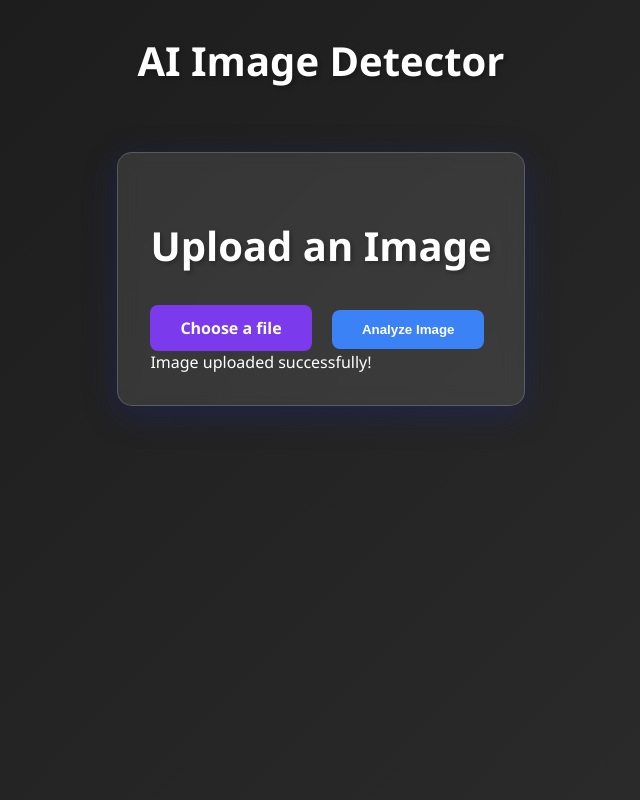
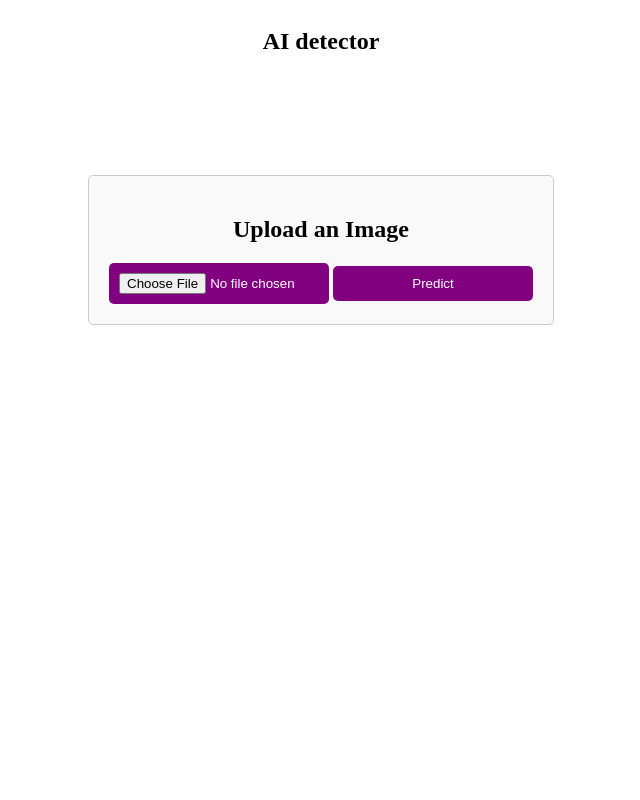
Before and after one commit to MukundVashisht2003/AI-Fake-Detection-, a Flask app: page / in a window 1280 px wide. Shown: the whole page, without its empty margins (319-959 px from the left). Run offline with Flask 3, Linux system fonts and the light colour scheme.

Commit message:
model and front end

```diff
--- a/Templates/index.html
+++ b/Templates/index.html
@@ -1,63 +1,22 @@
+
 
 
 <!DOCTYPE html>
 <html lang="en">
 <head>
+
     <meta charset="UTF-8">
-    <title>AI Image Detector</title>
-    <link rel="stylesheet" href="{{ url_for('static', filename='css/style.css') }}">
-</head>
-<body>
-    <h2>AI Image Detector</h2>
-    <div class="container">
-        <h2>Upload an Image</h2>
-        <form action="/" method="post" enctype="multipart/form-data">
-            <input type="file" name="image" id="file_input" accept="image/*" required>
-            <label for="file_input">Choose a file</label>
-            <button id="predict_button" type="submit">Analyze Image</button>
-            <div id="uploadStatus" class="upload-status">Image uploaded successfully!</div>
-        </form>
-    </div>
-
-    {% if prediction %}
-    <div id="reply">
-        <h2>Analysis Results</h2>
-        <p id="probability_real">Real Image Probability: {{ "%.2f" % (prediction.probability_real * 100) }}%</p>
-        <p id="probability_fake">AI-Generated Probability: {{ "%.2f" % (prediction.probability_fake * 100) }}%</p>
-    </div>
-    {% endif %}
-
-    <script>
-        document.addEventListener('DOMContentLoaded', function() {
-        const fileInput = document.getElementById('file_input');
-        const uploadStatus = document.getElementById('uploadStatus');
-
-        fileInput.addEventListener('change', function(e) {
-            if(e.target.files.length > 0) {
-                uploadStatus.style.display = 'block';
-                setTimeout(() => {
-                    uploadStatus.style.display = 'none';
-                }, 3000);
-            }
-        });
-
-        fileInput.value = null;
-    });
-    </script>
-</body>
-</html>
-
-
-
-<!-- /Users/mrbinit/Desktop/AI detect/templates/index.html -->
-
-<!-- <!DOCTYPE html>
-<html lang="en">
-<head>
-    <meta charset="UTF-8">
-    <title>AI Detection</title>
+    <title>Upload Image</title>
     <style>
-        .container {
+        body{
+            display: flex;
+            flex-direction: column;
+            justify-content: center;
+            align-items: center;
+            gap: 100px;
+            height: 100%;
+        }
+         .container {
             max-width: 600px;
             margin: auto;
             text-align: center;
@@ -86,90 +45,75 @@
             max-width: 100%;
             display: none;
         }
+        #file_input, #predict_button{
+            display: inline-block;
+            width: 200px;
+            padding: 10px;
+            border: none;
+            border-radius: 5px;
+            background-color: purple;
+            color: white;
+            cursor: pointer;
+            transition: all 0.3s ease-in-out; /* Animation effect */
+        }
+        #predict_button:hover {
+            /* Hover effect */
+            transform: scale(1.1); /* Scale up on hover */
+            background-color: #6a0dad; /* Darker shade of purple */
+        }
+        #reply {
+    margin-top: 20px;
+    display: flex;
+    flex-direction: column;
+    justify-content: center;
+    align-items: center;
+    width: 100%;
+    height: 50%;
+    padding: 20px;
+    border-radius: 5px;
+    background-color: #f0f0f0;
+    box-shadow: 0 2px 4px rgba(0, 0, 0, 0.1);
+}
+
+#reply h2 {
+    color: #333;
+    font-size: 24px;
+    margin-bottom: 10px;
+}
+
+#reply p {
+    font-size: 18px;
+    color: #666;
+    margin-bottom: 8px;
+}
+
     </style>
 </head>
 <body>
-    <div class="container">
-        <h1>AI Detection</h1>
-        <div id="drop_zone" class="drop_zone" ondragover="handleDragOver(event)" ondrop="handleFileSelect(event)">
-            Drag Image Here or Click to Upload
-        </div>
-        <img id="uploaded_image" src="" alt="Uploaded Image">
-        <form id="upload_form" enctype="multipart/form-data" style="display: none;">
-            <input type="file" name="image" id="file_input" accept="image/*" onchange="handleFileSelect(event)" ondrop="handleFileSelect(event)">
-        </form>
-        <button onclick="predictImage()">Predict</button>
-        <div id="loading" style="display: none;">
-            <img src="https://cdnjs.cloudflare.com/ajax/libs/semantic-ui/0.16.1/images/loader-large.gif" alt="Loading...">
-            <p>Loading...</p>
-        </div>
-        <div id="result" style="display: none;">
-            <h2>Prediction:</h2>
-            <p id="probability_real"></p>
-            <p id="probability_fake"></p>
-        </div>
+    <h2>AI detector</h2>
+   <div class="container">
+    <h2>Upload an Image</h2>
+    <form action="/" method="post" enctype="multipart/form-data">
+        <input id="file_input" type="file" name="image" accept="image/*" required>
+        <button id="predict_button" type="submit">Predict</button>
+    </form>
+   </div>
+
+    {% if prediction %}
+    <div id="reply">
+        <h2>Prediction:</h2>
+        <p id="probability_real">Image Real probability: {{ "%.2f" % (prediction.probability_real * 100) }}%</p>
+        <p id="probability_fake">Probability AI-generated: {{ "%.2f" % (prediction.probability_fake * 100) }}%</p>
     </div>
 
+    {% endif %}
     <script>
-        function handleDragOver(event) {
-            event.preventDefault();
-            event.stopPropagation();
-            event.target.classList.add('hover');
-            console.log("Here")
-        }
+        document.addEventListener('DOMContentLoaded', function() {
+            // Reset file input value to null on page load
+            document.getElementById('file_input').value = null;
+        });
 
-        function handleFileSelect(event) {
-            event.preventDefault();
-            event.stopPropagation();
-            event.target.classList.remove('hover');
+    </script>
 
-            var file = event.dataTransfer ? event.dataTransfer.files[0] : event.target.files[0];
-            console.log
-            if (file) {
-                var reader = new FileReader();
-                reader.onload = function(e) {
-                    var img = document.createElement('img');
-                    img.src = e.target.result;
-                    img.style.maxWidth = '100%';
-                    document.getElementById('drop_zone').innerHTML = '';
-                    document.getElementById('drop_zone').appendChild(img);
-                    document.getElementById('uploaded_image').src = e.target.result;
-                };
-                reader.readAsDataURL(file);
-                document.getElementById('file_input').files = event.target.files;
-            }
-        }
-
-        async function predictImage() {
-            var fileInput = document.getElementById('file_input');
-            if (!fileInput.files || fileInput.files.length === 0) {
-                alert('Please upload an image.');
-                return;
-            }
-
-            var formData = new FormData();
-            formData.append('image', fileInput.files[0]);
-
-            document.getElementById('loading').style.display = 'block';
-
-            try {
-                var response = await fetch('/', {
-                    method: 'POST',
-                    body: formData
-                });
-
-                var result = await response.json();
-
-                document.getElementById('loading').style.display = 'none';
-                document.getElementById('result').style.display = 'block';
-                document.getElementById('probability_real').textContent = 'Probability Real: ' + (result.probability_real * 100).toFixed(2) + '%';
-                document.getElementById('probability_fake').textContent = 'Probability AI-generated: ' + (result.probability_fake * 100).toFixed(2) + '%';
-            } catch (error) {
-                console.error('Prediction error:', error);
-                alert('An error occurred during prediction.');
-                document.getElementById('loading').style.display = 'none';
-            }
-        }
-    </script>
 </body>
-</html> -->
+</html>
--- a/static/css/style.css
+++ b/static/css/style.css
@@ -1,195 +1,118 @@
-body {
-    background: linear-gradient(135deg, #1a1a1a, #2d2d2d);
-    min-height: 100vh;
-    margin: 0;
+body{
+    background-color:black
+}
+.container {
+    max-width: 600px;
+    margin: auto;
+    text-align: center;
+    padding: 20px;
+    border: 1px solid #ccc;
+    border-radius: 5px;
+    background-color: #f9f9f9;
+}
+#drop_zone {
+    border: 2px dashed #aaa;
+    width: 100%;
+    height: 200px;
+    line-height: 200px;
+    color: #aaa;
+    font-size: 16px;
+    text-align: center;
+    cursor: pointer;
+    border-radius: 5px;
+    margin-bottom: 20px;
+}
+#drop_zone.hover {
+    border-color: #007bff;
+    color: #007bff;
+}
+#uploaded_image {
+    max-width: 100%;
+    display: none;
+}
+
+
+
+
+
+/* changws */
+
+<style>
+body{
     display: flex;
     flex-direction: column;
+    justify-content: center;
     align-items: center;
-    font-family: 'Segoe UI', Tahoma, Geneva, Verdana, sans-serif;
-    color: #fff;
+    gap: 100px;
+    height: 100%;
 }
-
-.container {
-    max-width: 800px;
-    margin: 2rem auto;
-    padding: 2rem;
-    background: rgba(255, 255, 255, 0.1);
-    backdrop-filter: blur(10px);
-    border-radius: 15px;
-    box-shadow: 0 8px 32px 0 rgba(31, 38, 135, 0.37);
-    border: 1px solid rgba(255, 255, 255, 0.18);
+ .container {
+    max-width: 600px;
+    margin: auto;
+    text-align: center;
+    padding: 20px;
+    border: 1px solid #ccc;
+    border-radius: 5px;
+    background-color: #f9f9f9;
 }
-
-h2 {
-    color: #fff;
+#drop_zone {
+    border: 2px dashed #aaa;
+    width: 100%;
+    height: 200px;
+    line-height: 200px;
+    color: #aaa;
+    font-size: 16px;
     text-align: center;
-    font-size: 2.5rem;
-    margin-bottom: 2rem;
-    text-shadow: 2px 2px 4px rgba(0, 0, 0, 0.3);
+    cursor: pointer;
+    border-radius: 5px;
+    margin-bottom: 20px;
 }
-
-#file_input {
-    width: 0.1px;
-    height: 0.1px;
-    opacity: 0;
-    overflow: hidden;
-    position: absolute;
-    z-index: -1;
+#drop_zone.hover {
+    border-color: #007bff;
+    color: #007bff;
 }
-
-#file_input + label {
+#uploaded_image {
+    max-width: 100%;
+    display: none;
+}
+#file_input, #predict_button{
     display: inline-block;
-    padding: 12px 30px;
-    background: #7c3aed;
+    width: 200px;
+    padding: 10px;
+    border: none;
+    border-radius: 5px;
+    background-color: purple;
     color: white;
-    border-radius: 8px;
     cursor: pointer;
-    font-weight: 600;
-    transition: all 0.3s ease;
-    margin-right: 1rem;
+    transition: all 0.3s ease-in-out; /* Animation effect */
 }
-
-#file_input + label:hover {
-    background: #6d28d9;
-    transform: translateY(-2px);
+#predict_button:hover {
+    /* Hover effect */
+    transform: scale(1.1); /* Scale up on hover */
+    background-color: #6a0dad; /* Darker shade of purple */
 }
-
-#predict_button {
-    padding: 12px 30px;
-    background: #3b82f6;
-    color: white;
-    border: none;
-    border-radius: 8px;
-    cursor: pointer;
-    font-weight: 600;
-    transition: all 0.3s ease;
-}
-
-#predict_button:hover {
-    background: #2563eb;
-    transform: translateY(-2px);
-}
-
 #reply {
-    margin-top: 2rem;
-    padding: 2rem;
-    background: rgba(255, 255, 255, 0.1);
-    backdrop-filter: blur(10px);
-    border-radius: 15px;
-    box-shadow: 0 8px 32px 0 rgba(31, 38, 135, 0.37);
-    border: 1px solid rgba(255, 255, 255, 0.18);
-    text-align: center;
+margin-top: 20px;
+display: flex;
+flex-direction: column;
+justify-content: center;
+align-items: center;
+width: 100%;
+height: 50%;
+padding: 20px;
+border-radius: 5px;
+background-color: #f0f0f0;
+box-shadow: 0 2px 4px rgba(0, 0, 0, 0.1);
 }
 
 #reply h2 {
-    color: #fff;
-    font-size: 1.8rem;
-    margin-bottom: 1.5rem;
+color: #333;
+font-size: 24px;
+margin-bottom: 10px;
 }
 
 #reply p {
-    font-size: 1.2rem;
-    color: #e5e7eb;
-    margin: 1rem 0;
-    padding: 1rem;
-    background: rgba(0, 0, 0, 0.2);
-    border-radius: 8px;
+font-size: 18px;
+color: #666;
+margin-bottom: 8px;
 }
-
-body {
-    background: linear-gradient(135deg, #1a1a1a, #2d2d2d);
-    min-height: 100vh;
-    margin: 0;
-    display: flex;
-    flex-direction: column;
-    align-items: center;
-    font-family: 'Segoe UI', Tahoma, Geneva, Verdana, sans-serif;
-    color: #fff;
-}
-
-.container {
-    max-width: 800px;
-    margin: 2rem auto;
-    padding: 2rem;
-    background: rgba(255, 255, 255, 0.1);
-    backdrop-filter: blur(10px);
-    border-radius: 15px;
-    box-shadow: 0 8px 32px 0 rgba(31, 38, 135, 0.37);
-    border: 1px solid rgba(255, 255, 255, 0.18);
-}
-
-h2 {
-    color: #fff;
-    text-align: center;
-    font-size: 2.5rem;
-    margin-bottom: 2rem;
-    text-shadow: 2px 2px 4px rgba(0, 0, 0, 0.3);
-}
-
-#file_input {
-    width: 0.1px;
-    height: 0.1px;
-    opacity: 0;
-    overflow: hidden;
-    position: absolute;
-    z-index: -1;
-}
-
-#file_input + label {
-    display: inline-block;
-    padding: 12px 30px;
-    background: #7c3aed;
-    color: white;
-    border-radius: 8px;
-    cursor: pointer;
-    font-weight: 600;
-    transition: all 0.3s ease;
-    margin-right: 1rem;
-}
-
-#file_input + label:hover {
-    background: #6d28d9;
-    transform: translateY(-2px);
-}
-
-#predict_button {
-    padding: 12px 30px;
-    background: #3b82f6;
-    color: white;
-    border: none;
-    border-radius: 8px;
-    cursor: pointer;
-    font-weight: 600;
-    transition: all 0.3s ease;
-}
-
-#predict_button:hover {
-    background: #2563eb;
-    transform: translateY(-2px);
-}
-
-#reply {
-    margin-top: 2rem;
-    padding: 2rem;
-    background: rgba(255, 255, 255, 0.1);
-    backdrop-filter: blur(10px);
-    border-radius: 15px;
-    box-shadow: 0 8px 32px 0 rgba(31, 38, 135, 0.37);
-    border: 1px solid rgba(255, 255, 255, 0.18);
-    text-align: center;
-}
-
-#reply h2 {
-    color: #fff;
-    font-size: 1.8rem;
-    margin-bottom: 1.5rem;
-}
-
-#reply p {
-    font-size: 1.2rem;
-    color: #e5e7eb;
-    margin: 1rem 0;
-    padding: 1rem;
-    background: rgba(0, 0, 0, 0.2);
-    border-radius: 8px;
-}
```
Also changed, not shown: 1 other file.
